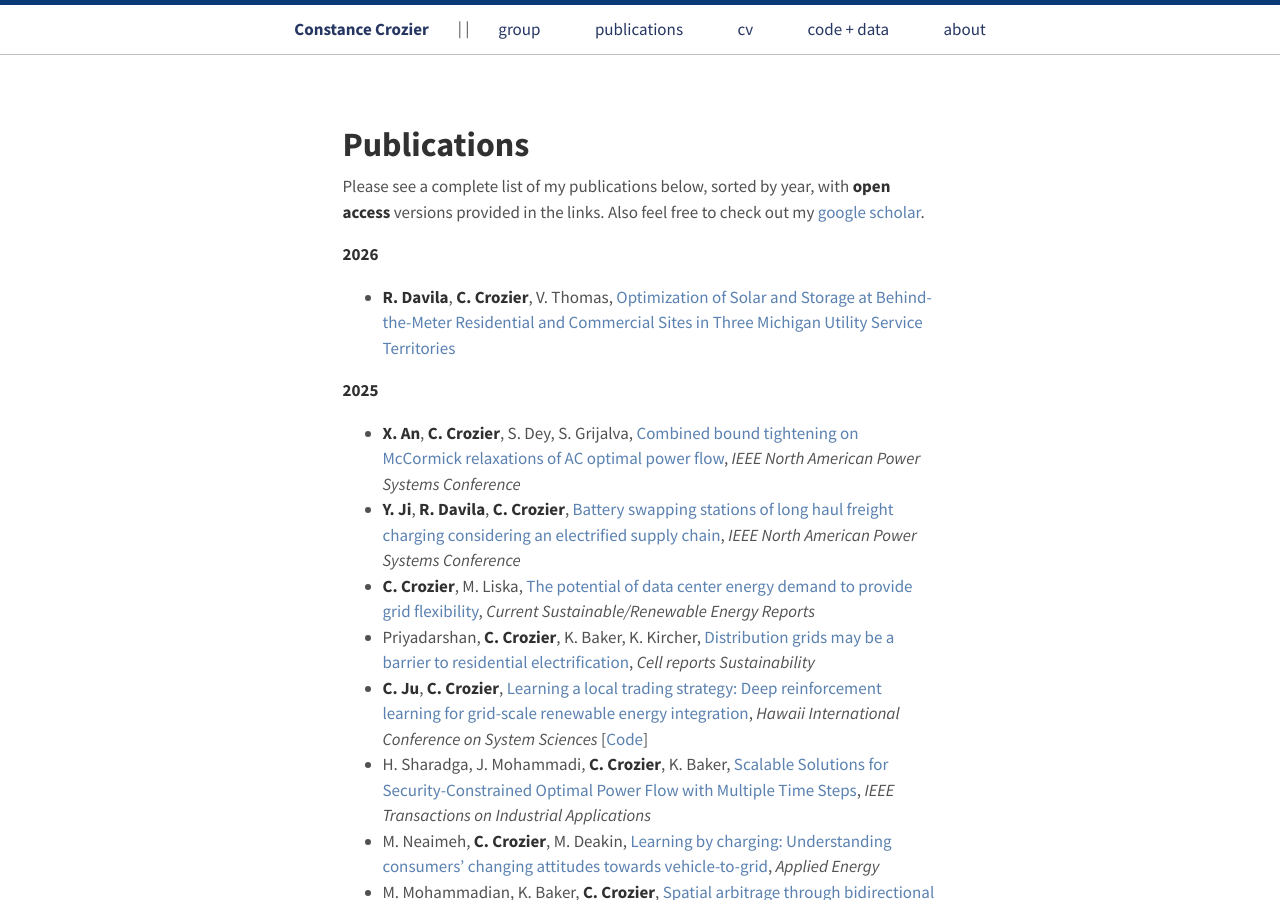
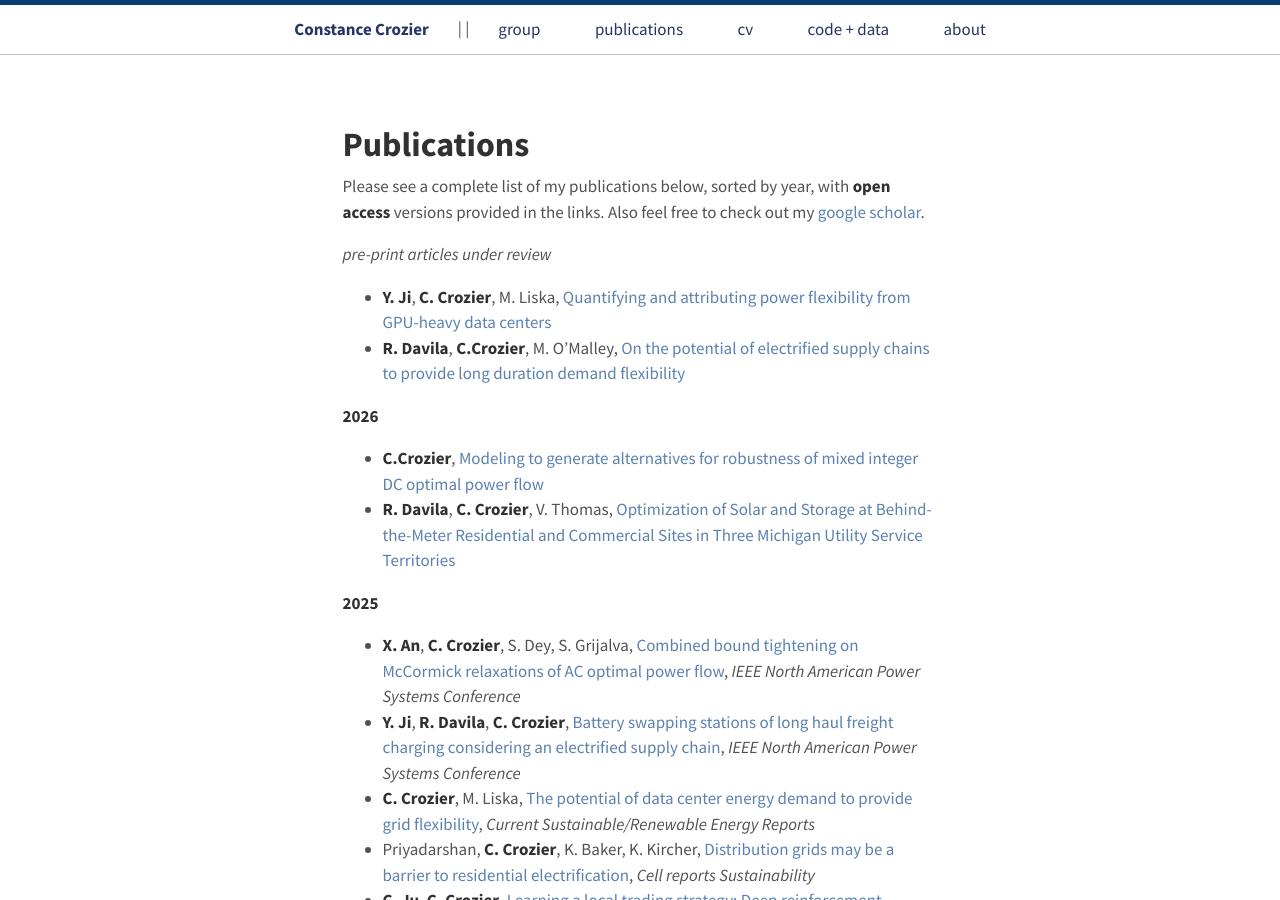
Before and after one commit to constancecrozier/constancecrozier.github.io, a Jekyll site: the page built from pubs.md, in a window 1280 px wide and 900 px high. Built offline with Jekyll 4.4.1, drawn with Linux system fonts in a browser that asks for light colours.

Commit message:
publications update

```diff
--- a/pubs.md
+++ b/pubs.md
@@ -7,7 +7,13 @@ permalink: /pubs/
 # Publications
 Please see a complete list of my publications below, sorted by year, with **open access** versions provided in the links.  Also feel free to check out my [google scholar](https://scholar.google.com/citations?view_op=list_works&hl=en&hl=en&user=2rfuFzwAAAAJ).
 
+*pre-print articles under review*
+* **Y. Ji**, **C. Crozier**, M. Liska, [Quantifying and attributing power flexibility from GPU-heavy data centers](https://arxiv.org/pdf/2603.27831)
+* **R. Davila**, **C.Crozier**, M. O'Malley, [On the potential of electrified supply chains to provide long duration demand flexibility](https://arxiv.org/pdf/2505.05982)
+
+
 **2026**
+* **C.Crozier**, [Modeling to generate alternatives for robustness of mixed integer DC optimal power flow](files/SEGAN_OTS-4.pdf)
 * **R. Davila**, **C. Crozier**, V. Thomas, [Optimization of Solar and Storage at Behind-the-Meter Residential and Commercial Sites in Three Michigan Utility Service Territories](/files/Solar_Michigan_Report_Final.pdf)
 
 **2025**
```
Also changed, not shown: 2 other files.
